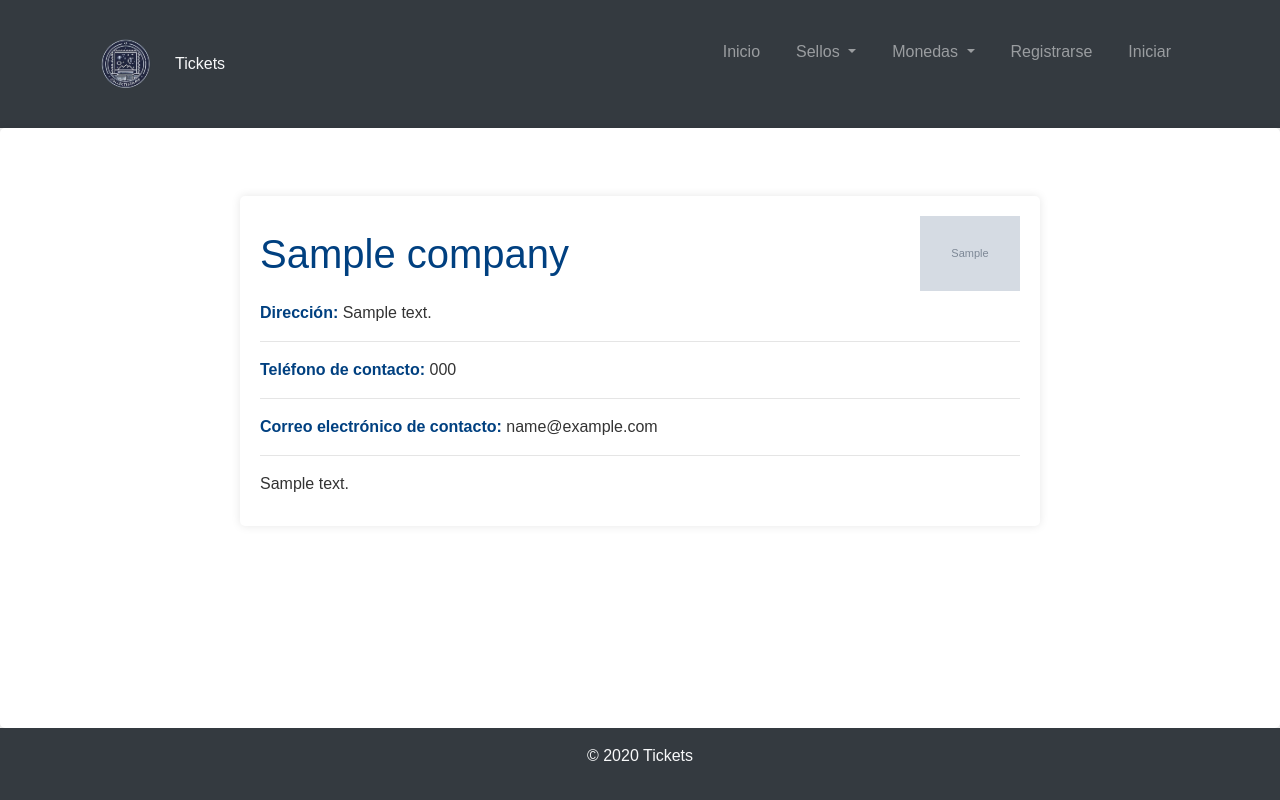
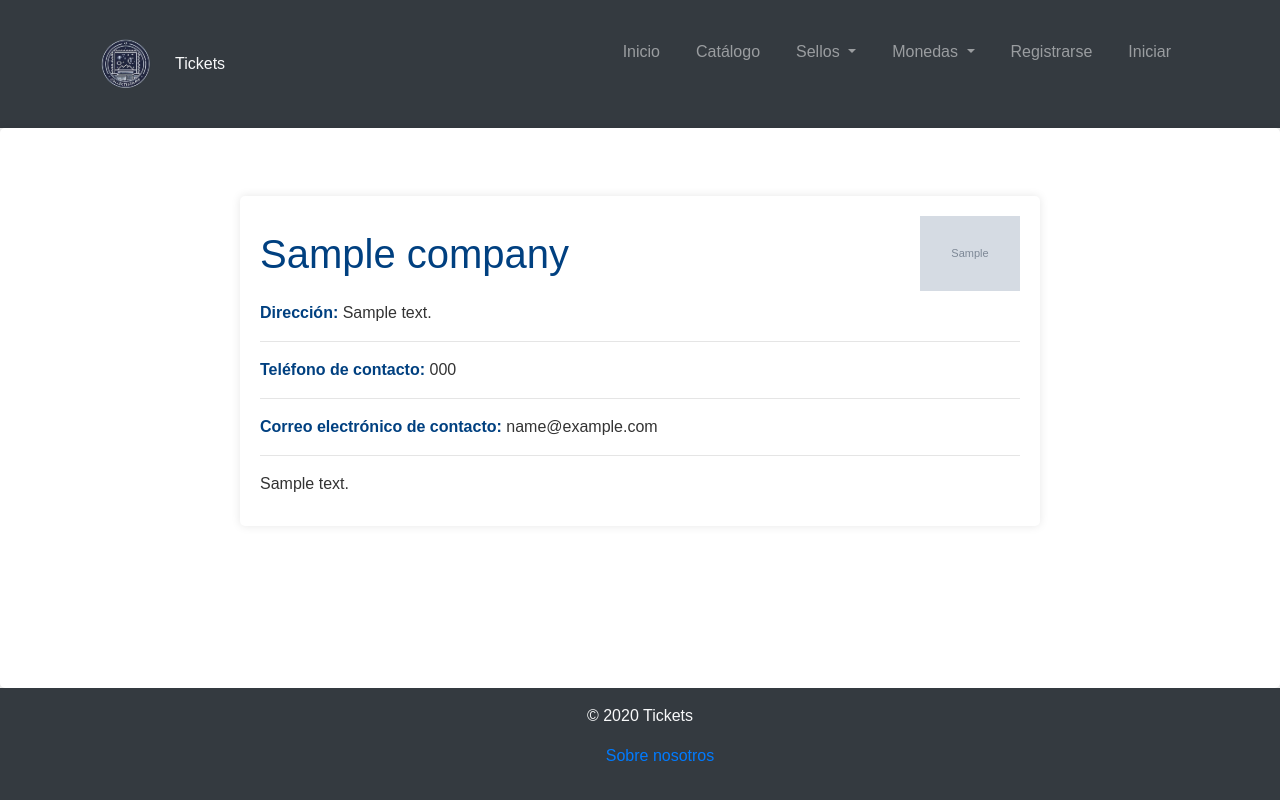
Before and after one commit to Lenient-Enterprise/CollectiStamp, a Django app: template collecti_stamp/templates/company/details.html in a window 1280 px wide. Run offline with Django 4.2, Linux system fonts and the light colour scheme; the template is opened without the code that fills it: most values are stand-ins (such as "Sample title", 1, 10 or a date in 2020); grey boxes marked "Sample" are stand-in pictures; some libraries are stand-ins or nearby versions.

Commit message:
add urls to footer&header

```diff
--- a/collecti_stamp/templates/base.html
+++ b/collecti_stamp/templates/base.html
@@ -132,6 +132,9 @@
                             <li class="nav-item">
                                 <a class="nav-link" href="{% url 'home' %}">Inicio</a>
                             </li>
+                            <li class="nav-item">
+                                <a class="nav-link" href="{% url 'product_catalog' %}">Catálogo</a>
+                            </li>
                             <li class="nav-item dropdown">
                                 <a class="nav-link dropdown-toggle" href="#" id="stampsDropdown" role="button"
                                    data-toggle="dropdown" aria-haspopup="true" aria-expanded="false">
@@ -193,7 +196,11 @@
 <footer class="bg-dark text-light py-3 mt-auto">
     <div class="container">
         <p class="text-center">&copy; {{ year|date:"Y" }} Tickets</p>
+        <ul class="text-center">
+            <a href="{% url 'company_details' %}">Sobre nosotros</a>
+        </ul>
     </div>
+
 </footer>
 
 
```
